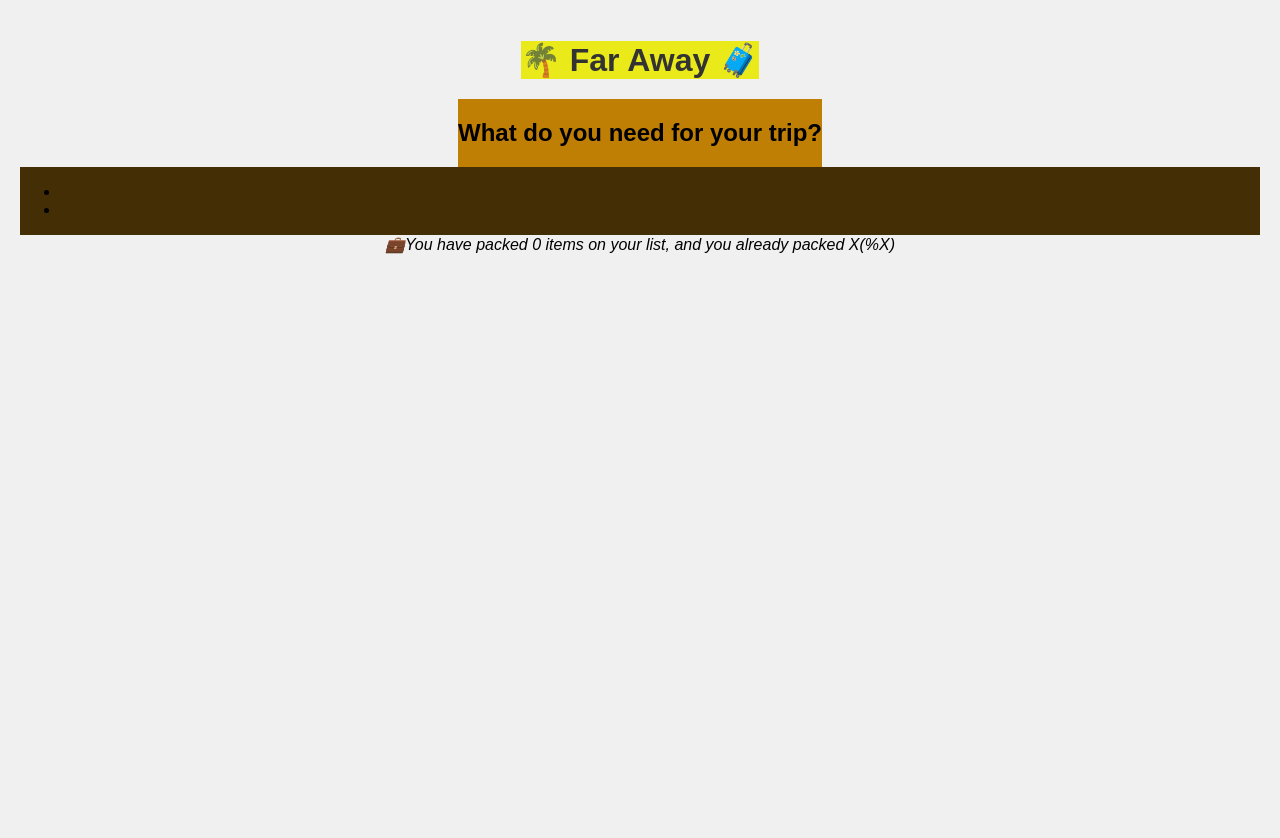
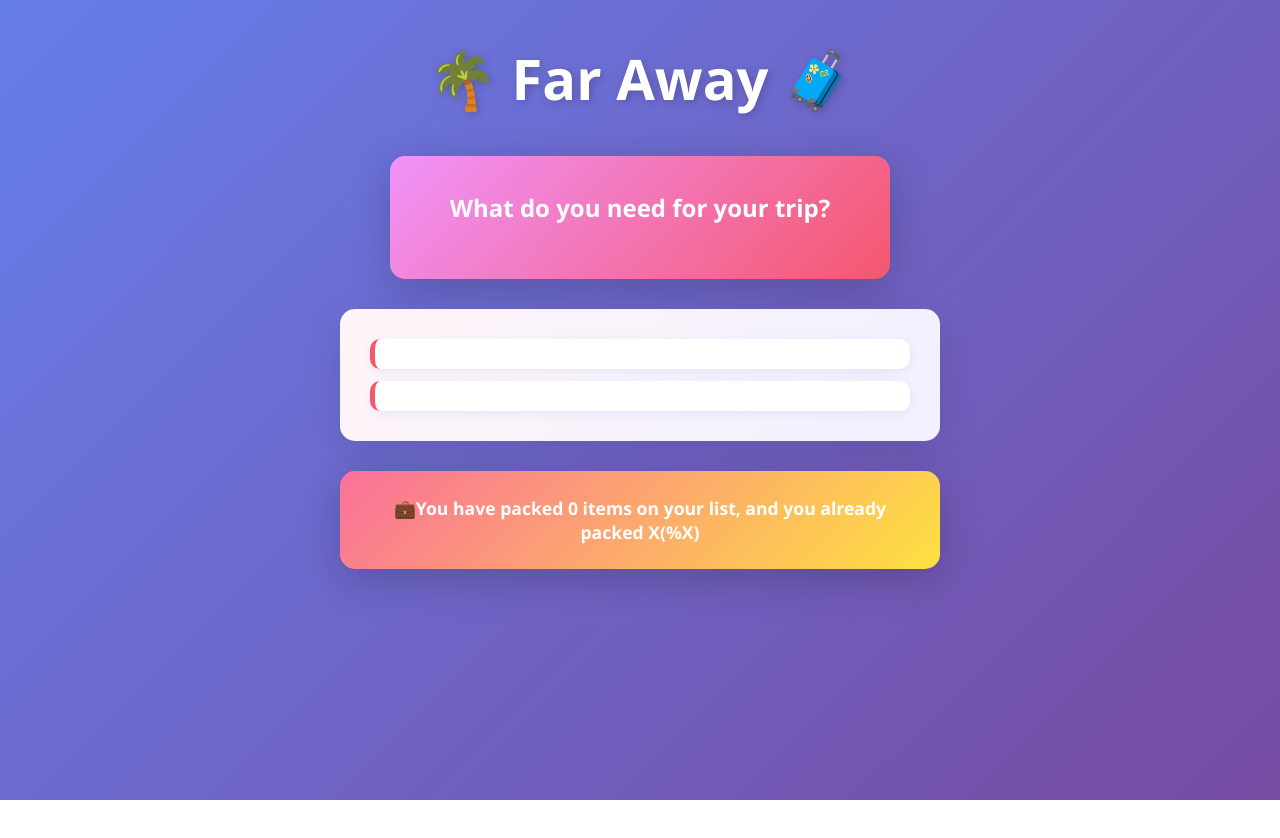
Before and after one commit to Katana-Junior/travel-list, a React (Create React App) app: page / in a window 1280 px wide. After the commit the page ends 800 px from the top, so only its background shows below. Built offline with nearby package versions, Linux system fonts and the light colour scheme.

Commit message:
css addition

```diff
--- a/src/App.css
+++ b/src/App.css
@@ -1,25 +1,206 @@
+* {
+  margin: 0;
+  padding: 0;
+  box-sizing: border-box;
+}
+
 body {
   margin: 0;
   padding: 0;
 }
+
 .app {
-  font-family: "Arial", sans-serif;
-  background-color: #f0f0f0;
+  font-family: "Segoe UI", Tahoma, Geneva, Verdana, sans-serif;
+  background: linear-gradient(135deg, #667eea 0%, #764ba2 100%);
   min-height: 100vh;
   display: flex;
   flex-direction: column;
   align-items: center;
-  padding: 20px;
+  justify-content: flex-start;
+  padding: 40px 20px;
 }
+
 .header {
+  color: #fff;
+  font-size: 3.5rem;
+  font-weight: bold;
+  margin-bottom: 40px;
+  text-align: center;
+  text-shadow: 2px 2px 8px rgba(0, 0, 0, 0.2);
+  animation: slideDown 0.6s ease-out;
+}
+
+@keyframes slideDown {
+  from {
+    opacity: 0;
+    transform: translateY(-30px);
+  }
+  to {
+    opacity: 1;
+    transform: translateY(0);
+  }
+}
+
+.add-form {
+  background: linear-gradient(135deg, #f093fb 0%, #f5576c 100%);
+  padding: 35px;
+  border-radius: 15px;
+  width: 100%;
+  max-width: 500px;
+  margin-bottom: 30px;
+  box-shadow: 0 10px 40px rgba(0, 0, 0, 0.2);
+  transition:
+    transform 0.3s ease,
+    box-shadow 0.3s ease;
+}
+
+.add-form:hover {
+  transform: translateY(-5px);
+  box-shadow: 0 15px 50px rgba(0, 0, 0, 0.3);
+}
+
+.add-form h2 {
+  color: #fff;
+  font-size: 1.5rem;
+  margin-bottom: 20px;
+  text-align: center;
+}
+
+.add-form input,
+.add-form select,
+.add-form button {
+  width: 100%;
+  padding: 12px;
+  margin-bottom: 12px;
+  border: none;
+  border-radius: 8px;
+  font-size: 1rem;
+  transition: all 0.3s ease;
+}
+
+.add-form input,
+.add-form select {
+  background-color: rgba(255, 255, 255, 0.95);
   color: #333;
+}
+
+.add-form input:focus,
+.add-form select:focus {
+  outline: none;
+  background-color: #fff;
+  box-shadow: 0 0 10px rgba(255, 255, 255, 0.5);
+}
+
+.add-form button {
+  background-color: #ff6b6b;
+  color: white;
+  font-weight: bold;
+  cursor: pointer;
+}
+
+.add-form button:hover {
+  background-color: #ff5252;
+  transform: scale(1.02);
+}
+
+.packing-list {
+  background: linear-gradient(135deg, #fff5f7 0%, #f0f0ff 100%);
+  border-radius: 15px;
+  padding: 30px;
+  width: 100%;
+  max-width: 600px;
+  box-shadow: 0 10px 40px rgba(0, 0, 0, 0.1);
+  animation: slideUp 0.6s ease-out 0.2s both;
+}
+
+@keyframes slideUp {
+  from {
+    opacity: 0;
+    transform: translateY(30px);
+  }
+  to {
+    opacity: 1;
+    transform: translateY(0);
+  }
+}
+
+.packing-list h3 {
+  color: #667eea;
+  font-size: 1.3rem;
   margin-bottom: 20px;
-  background-color: rgb(234, 234, 27);
+  text-align: center;
 }
-.add-form {
-  background-color: rgb(191, 126, 4);
+
+.packing-list ul {
+  list-style: none;
+  display: flex;
+  flex-direction: column;
+  gap: 12px;
 }
-.packing-list {
-  background-color: rgb(68, 46, 5);
+
+.packing-list li {
+  background: white;
+  padding: 15px 20px;
+  border-radius: 10px;
+  display: flex;
+  align-items: center;
+  gap: 15px;
+  box-shadow: 0 3px 10px rgba(102, 126, 234, 0.1);
+  transition: all 0.3s ease;
+  border-left: 5px solid #f5576c;
+}
+
+.packing-list li:hover {
+  transform: translateX(10px);
+  box-shadow: 0 8px 20px rgba(102, 126, 234, 0.2);
+}
+
+.packing-list li input[type="checkbox"] {
+  width: 20px;
+  height: 20px;
+  cursor: pointer;
+  accent-color: #667eea;
+}
+
+.packing-list li span {
+  color: #333;
+  font-weight: 500;
+  flex: 1;
+}
+
+.packing-list li.packed span {
+  text-decoration: line-through;
+  color: #999;
+}
+
+.packing-list button {
+  background-color: transparent;
+  border: none;
+  font-size: 1.2rem;
+  cursor: pointer;
+  transition: transform 0.2s ease;
+}
+
+.packing-list button:hover {
+  transform: scale(1.2);
+}
+
+.stats {
+  background: linear-gradient(135deg, #fa709a 0%, #fee140 100%);
+  color: white;
+  padding: 25px;
+  border-radius: 15px;
   width: 100%;
+  max-width: 600px;
+  margin-top: 30px;
+  text-align: center;
+  font-size: 1.1rem;
+  font-weight: 600;
+  box-shadow: 0 10px 40px rgba(0, 0, 0, 0.2);
+  animation: slideUp 0.6s ease-out 0.4s both;
 }
+
+.stats em {
+  font-style: normal;
+  display: block;
+}
```
